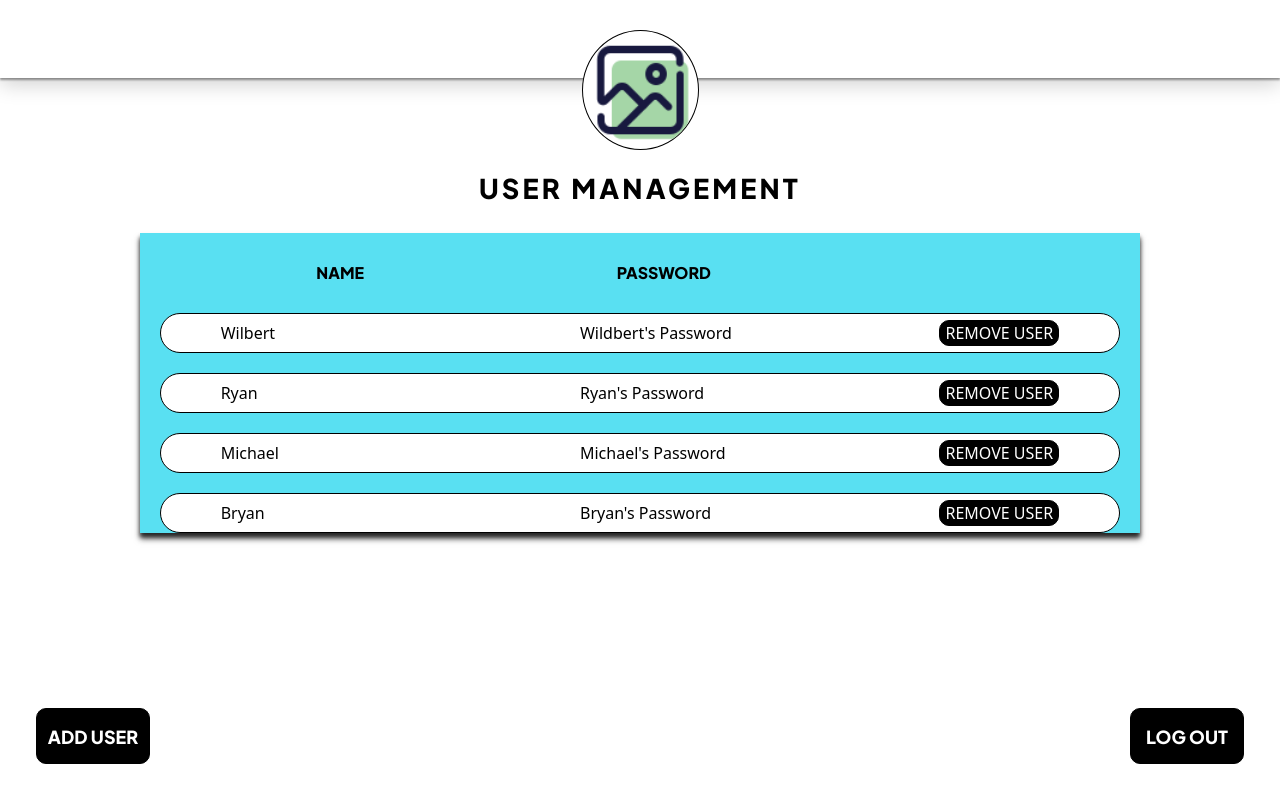
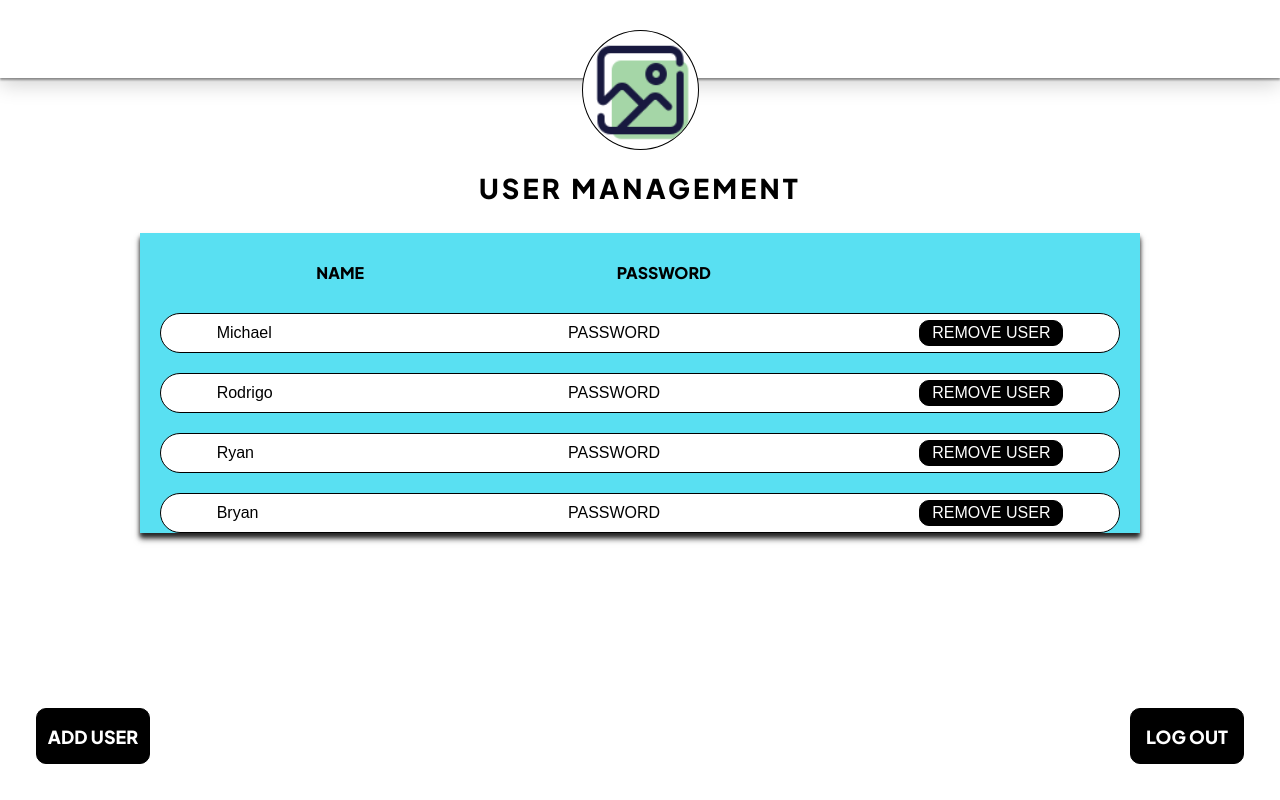
Before and after one commit to ItsMePaz/Hello_VMS_FrontEnd, a React (Vite) app: page /Hello_VMS_FrontEnd/user_management in a window 1280 px wide. Built offline with nearby package versions, Linux system fonts and the light colour scheme.

Commit message:
Added LogIn Page

```diff
--- a/components/InputCell.jsx
+++ b/components/InputCell.jsx
@@ -14,7 +14,7 @@ function InputCell({ user_name, user_password, user_id }) {
           <div>{user_name}</div>
           <div>{user_password}</div>
           <button
-            className="cellButton"
+            className="cellButton tw-w-[9em]"
             id={user_id}
             onClick={() => {
               setShow(true);
--- a/modals/RemoveUserModal.jsx
+++ b/modals/RemoveUserModal.jsx
@@ -1,15 +1,23 @@
 import React from "react";
 import "../src/app.css";
 import "../styles/userManagementResp.css";
+import { useState } from "react";
 
 function RemoveUserModal({ userName }) {
   return (
     <div className="background-modal">
       <div className="remove-user-modal">
-        Are you sure you want to remove<strong>{userName}</strong>as a user?
+        Are you sure you want to remove<strong>{userName}</strong>as an admin?
         <br />
         <div className="modal-button-placement">
-          <button className="modalButton">NO</button>
+          <button
+            className="modalButton"
+            onClick={() => {
+              console.log("NO");
+            }}
+          >
+            NO
+          </button>
           <button className="modalButton">YES</button>
         </div>
       </div>{" "}
--- a/package.json
+++ b/package.json
@@ -11,9 +11,11 @@
     "deploy": "git subtree push --prefix dist origin gh-pages"
   },
   "dependencies": {
+    "@reduxjs/toolkit": "^1.9.5",
     "dist": "^0.1.2",
     "react": "^18.2.0",
     "react-dom": "^18.2.0",
+    "react-redux": "^8.1.0",
     "react-router-dom": "^6.11.2",
     "uglify-js": "^3.17.4"
   },
--- a/pages/LogIn.jsx
+++ b/pages/LogIn.jsx
@@ -1,10 +1,50 @@
 import { Link } from "react-router-dom";
+import "../styles/loginStyle.css";
+import Logo from "../images/placeholder.png";
+import "../src/App.css";
+import "../styles/menu.css"; /* where I got the title class style */
+
 function LogIn() {
   return (
-    <div>
-      <Link to="/Hello_VMS_FrontEnd/menu">User LogIn</Link>
-      <br />
-      <Link to="/Hello_VMS_FrontEnd/user_management">Admin LogIn</Link>
+    <div className="logIn-card-position">
+      <h1 className="title">VISITOR MANAGEMENT SYSTEM</h1>
+      <br></br>
+      <div className="login">
+        <img src={Logo} alt="" className="tw-mb-[3em]" />
+
+        <label htmlFor="email">Email:</label>
+        <input
+          className="input-style"
+          type="text"
+          name="Username"
+          placeholder="Username"
+          id="uname"
+        ></input>
+        <br />
+        <label>Password:</label>
+        <input
+          className="input-style"
+          type="password"
+          name="log"
+          placeholder="Password"
+          id="password"
+        ></input>
+        <br />
+        <div className="login-btn-placement tw-flex tw-gap-12">
+          <Link
+            to="/Hello_VMS_FrontEnd/menu"
+            className="cellButton tw-h-[3em] tw-w-[8.5em]"
+          >
+            ADMIN LOGIN
+          </Link>
+          <Link
+            to="/Hello_VMS_FrontEnd/user_management"
+            className="cellButton tw-w-[13em]"
+          >
+            MANAGEMENT LOGIN
+          </Link>
+        </div>
+      </div>
     </div>
   );
 }
--- a/pages/Menu.jsx
+++ b/pages/Menu.jsx
@@ -19,17 +19,18 @@ function Menu() {
         <Link className="links" to="/Hello_VMS_FrontEnd/menu/visitor_database">
           <div className="visitor-database">
             VISITOR <br /> DATABASE <br />
-            <img src={database} alt="" />
+            <img src={database} alt="Database_logo" />
           </div>{" "}
         </Link>
         <Link className="links" to="/Hello_VMS_FrontEnd/menu/monitoring">
           <div className="monitoring-mode">
-            MONITOR <br /> MODE <br /> <img src={monitor} alt="" />
+            MONITOR <br /> MODE <br /> <img src={monitor} alt="Monitor_logo" />
           </div>
         </Link>
         <Link className="links" to="/Hello_VMS_FrontEnd/menu/analytics">
           <div className="analytics">
-            VISITOR <br /> ANALYTICS <br /> <img src={analytics} alt="" />
+            VISITOR <br /> ANALYTICS <br />{" "}
+            <img src={analytics} alt="Analytics_logo" />
           </div>
         </Link>
       </section>
--- a/pages/UserManagement.jsx
+++ b/pages/UserManagement.jsx
@@ -9,6 +9,33 @@ import "../styles/userManagementResp.css";
 import RemoveUserModal from "../modals/RemoveUserModal";
 
 function UserManagement() {
+  const admins = [
+    {
+      user_name: "Michael",
+      user_password: "PASSWORD",
+      user_id: "12412412414",
+    },
+    {
+      user_name: "Rodrigo",
+      user_password: "PASSWORD",
+      user_id: "12412412414",
+    },
+    {
+      user_name: "Ryan",
+      user_password: "PASSWORD",
+      user_id: "12412412414",
+    },
+    {
+      user_name: "Bryan",
+      user_password: "PASSWORD",
+      user_id: "12412412414",
+    },
+    {
+      user_name: "Random",
+      user_password: "PASSWORD",
+      user_id: "12412412414",
+    },
+  ];
   return (
     <div>
       <PageHeader bgColor=" tw-bg-white" />
@@ -23,31 +50,13 @@ function UserManagement() {
               <div> </div>
             </div>
           </div>
-          <InputCell
-            user_name="Wilbert"
-            user_password="Wildbert's Password"
-            user_id="12351241"
-          />
-          <InputCell
-            user_name="Ryan"
-            user_password="Ryan's Password"
-            user_id="12351241"
-          />
-          <InputCell
-            user_name="Michael"
-            user_password="Michael's Password"
-            user_id="12351241"
-          />
-          <InputCell
-            user_name="Bryan"
-            user_password="Bryan's Password"
-            user_id="12351241"
-          />
-          <InputCell
-            user_name="Random User"
-            user_password="Random User's Password"
-            user_id="12351241"
-          />
+          {admins.map((admin) => (
+            <InputCell
+              user_name={admin.user_name}
+              user_password={admin.user_password}
+              user_id={admin.user_id}
+            />
+          ))}
         </div>
       </div>
 
--- a/src/App.css
+++ b/src/App.css
@@ -56,6 +56,8 @@
   display: flex;
   justify-content: center;
   width: 120px;
+  align-items: center;
+  transition: transform 0.2s;
 }
 
 .remove-user-modal {
--- /dev/null
+++ b/styles/loginStyle.css
@@ -0,0 +1,95 @@
+@import url("https://fonts.googleapis.com/css2?family=Inter:wght@500&family=Plus+Jakarta+Sans:wght@800&family=Rajdhani:wght@700&display=swap");
+
+body {
+  margin: 0;
+  padding: 0;
+  font-family: "Arial";
+}
+
+.logIn-card-position {
+  position: fixed;
+  top: 45%;
+  left: 50%;
+  transform: translate(-50%, -50%);
+}
+
+.image-container {
+  display: flex;
+  justify-content: center;
+  align-items: center;
+}
+
+.image-container img {
+  max-width: 100%;
+  max-height: 100%;
+}
+
+#uname {
+  width: 200px;
+  height: 20px;
+}
+#password {
+  width: 200px;
+  height: 20px;
+}
+.login {
+  width: 575px;
+  height: 488px;
+  overflow: hidden;
+  margin: 0 auto;
+  margin: 20 0 0 400px;
+  padding: 90px;
+  background: #59e0f2;
+  display: flex;
+  justify-content: center;
+  align-items: center;
+  flex-direction: column;
+
+  box-shadow: 0 4px 4px 0 rgba(0, 0, 0, 0.648), 0 6px 6px 0 rgba(0, 0, 0, 0.575);
+}
+
+.login-btn-placement {
+  position: relative;
+  top: 3em;
+}
+
+h2 {
+  text-align: center;
+  padding: 20px;
+}
+label {
+  font-size: 17px;
+  font-family: "Inter", sans-serif;
+}
+
+.input-style {
+  font-size: 17px;
+  font-family: "Inter", sans-serif;
+}
+#Uname {
+  width: 300px;
+  height: 30px;
+  border: none;
+  border-radius: 3px;
+  padding-left: 8px;
+}
+#Pass {
+  width: 300px;
+  height: 30px;
+  border: none;
+  border-radius: 3px;
+  padding-left: 8px;
+}
+#log {
+  width: 300px;
+  height: 30px;
+  border: none;
+  border-radius: 17px;
+  padding-left: 7px;
+  color: blue;
+}
+
+.cellButton:hover {
+  background-color: black; /* Change the background color on hover */
+  transform: scale(1.1);
+}
```
Also changed, not shown: .eslintrc.cjs, 1 other file (tests, documents, lock files or other folders).
